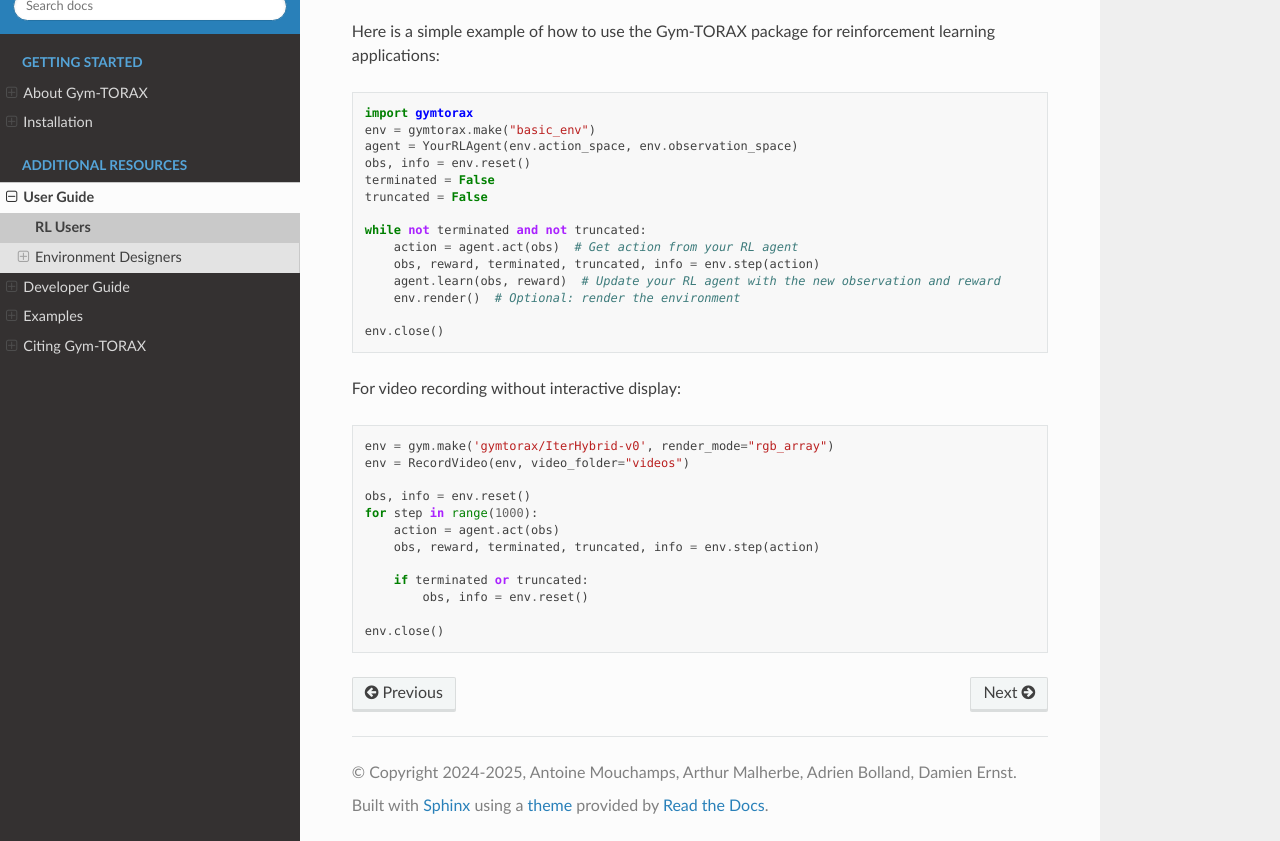
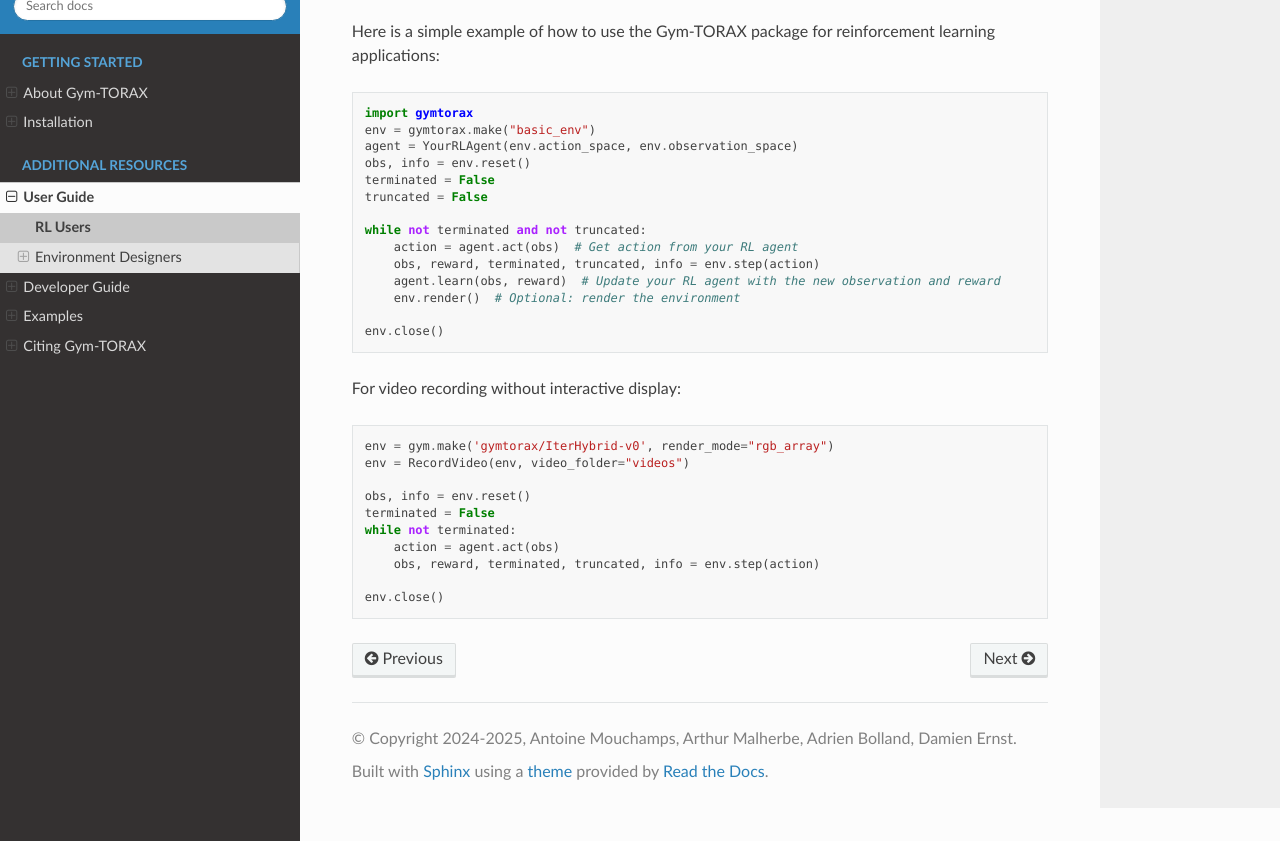
Before and after one commit to antoine-mouchamps/gymtorax, a Sphinx documentation site: the page built from docs/user_guide/rl_users.rst, in a window 1280 px wide and 900 px high, scrolled down 797 px, cut to the strip 59-900 px from the top of the window. Built offline with Sphinx 7.4.7 and the Read the Docs theme 3.1.0, drawn with Linux system fonts in a browser that asks for light colours.

```diff
--- a/docs/conf.py
+++ b/docs/conf.py
@@ -41,8 +41,8 @@ napoleon_include_special_with_doc = True
 napoleon_use_ivar = True
 
 napoleon_custom_sections = [
-    ('Class Attributes', 'params_style'),
-    ('Action Parameters', 'params_style'),
+    ("Class Attributes", "params_style"),
+    ("Action Parameters", "params_style"),
 ]
 
 # Intersphinx mapping for cross-references to external docs
@@ -122,7 +122,7 @@ html_theme_options = {
     "navigation_depth": 4,
     "collapse_navigation": False,
     "vcs_pageview_mode": "",
-    'version_selector': True,
+    "version_selector": True,
 }
 html_context = {
     "display_github": True,
--- a/docs/developer_guide/other_modules.rst
+++ b/docs/developer_guide/other_modules.rst
@@ -71,7 +71,8 @@ The visualization system provides live plotting during simulation episodes with
    env = gym.make('gymtorax/IterHybrid-v0', render_mode="human")
    obs, info = env.reset()
 
-   for _ in range(100):
+   terminated = False
+   while not terminated:
        action = env.action_space.sample()
        obs, reward, terminated, truncated, info = env.step(action)
        env.render()  # Live matplotlib display
--- a/docs/user_guide/rl_users.rst
+++ b/docs/user_guide/rl_users.rst
@@ -49,11 +49,9 @@ For video recording without interactive display:
     env = RecordVideo(env, video_folder="videos")
 
     obs, info = env.reset()
-    for step in range(1000):
+    terminated = False
+    while not terminated:
         action = agent.act(obs)
         obs, reward, terminated, truncated, info = env.step(action)
 
-        if terminated or truncated:
-            obs, info = env.reset()
-
     env.close()
```
Also changed, not shown: 1 other file.
